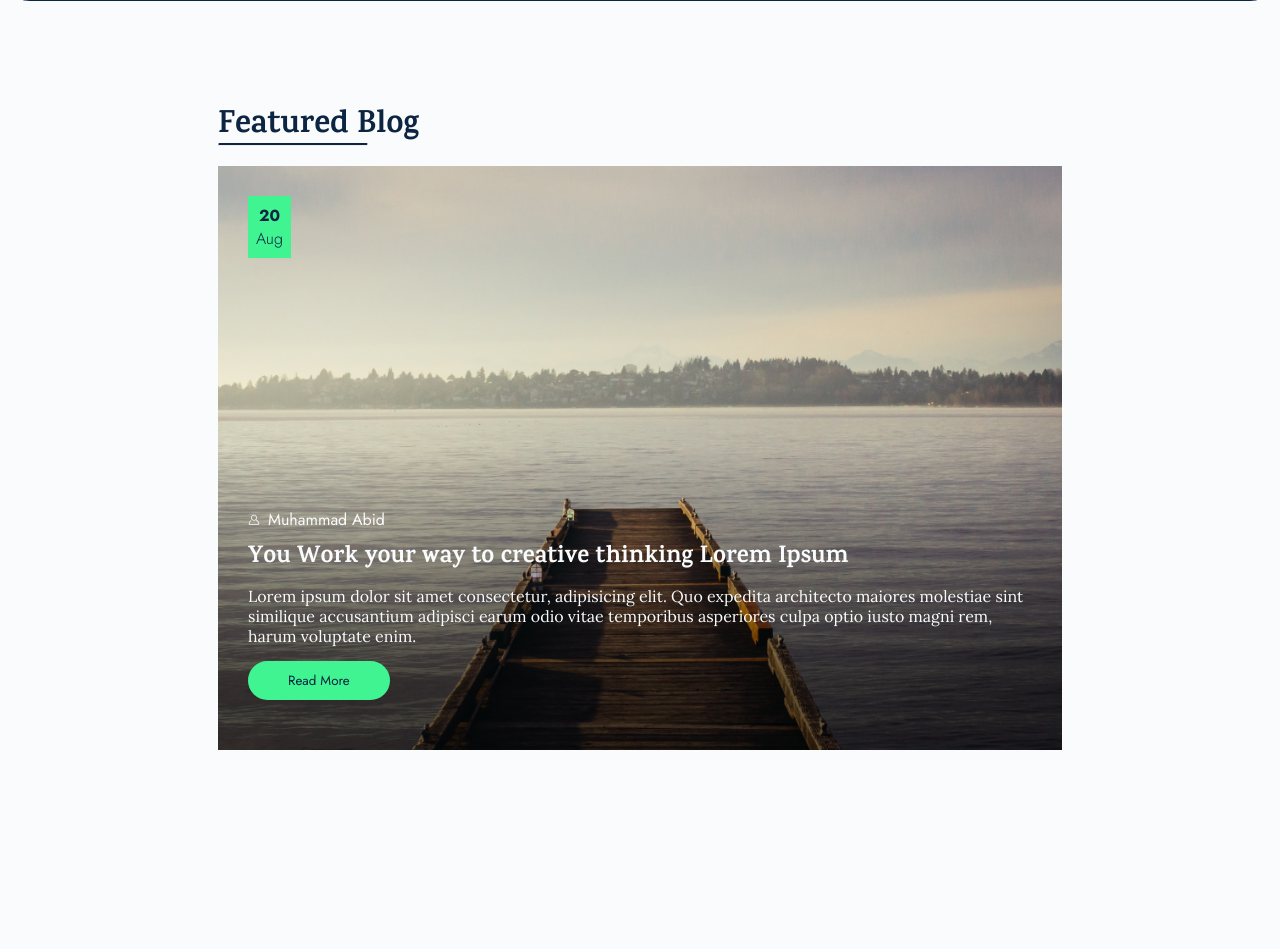
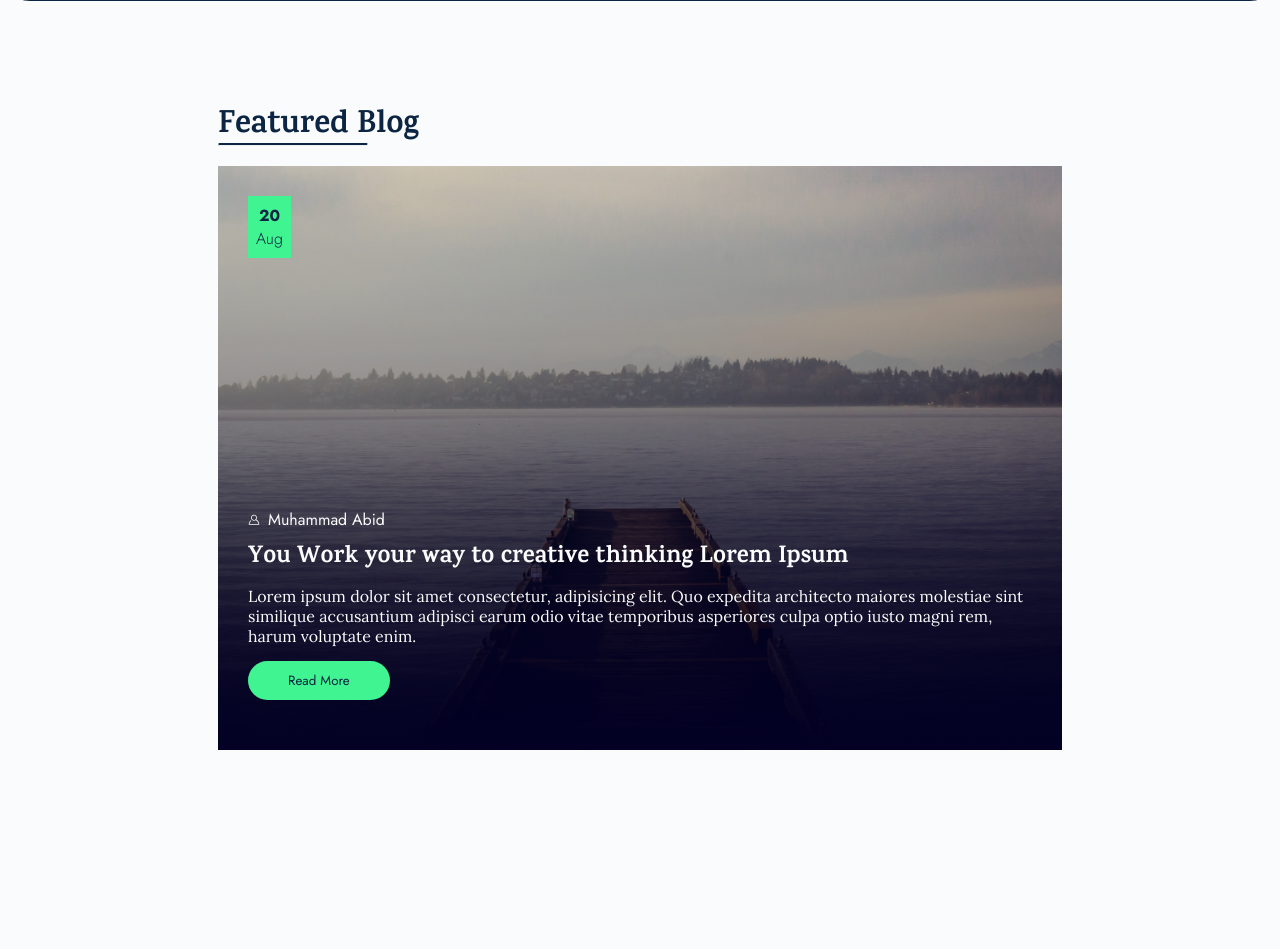
Before and after one commit to muhammadabidd/portfolio, a PHP site: page /blog/blog.html in a window 1280 px wide. Shown: the part 285-1234 px from the top of the page. Run offline with PHP 8.4, Linux system fonts and the light colour scheme.

Commit message:
image overlay gradient color

```diff
--- a/blog/style/Featured-blog.css
+++ b/blog/style/Featured-blog.css
@@ -1,7 +1,7 @@
 
 
 .core-featured-blog {
-    background-image: url(../img/featured-blog/Main01.png);
+    background-image: linear-gradient(180deg, rgba(0,0,0,0) 0%,  rgba(2,0,36,1) 100%), url(../img/featured-blog/Main01.png);
     background-size:cover;
     background-repeat: no-repeat;
     background-position: center;
```
